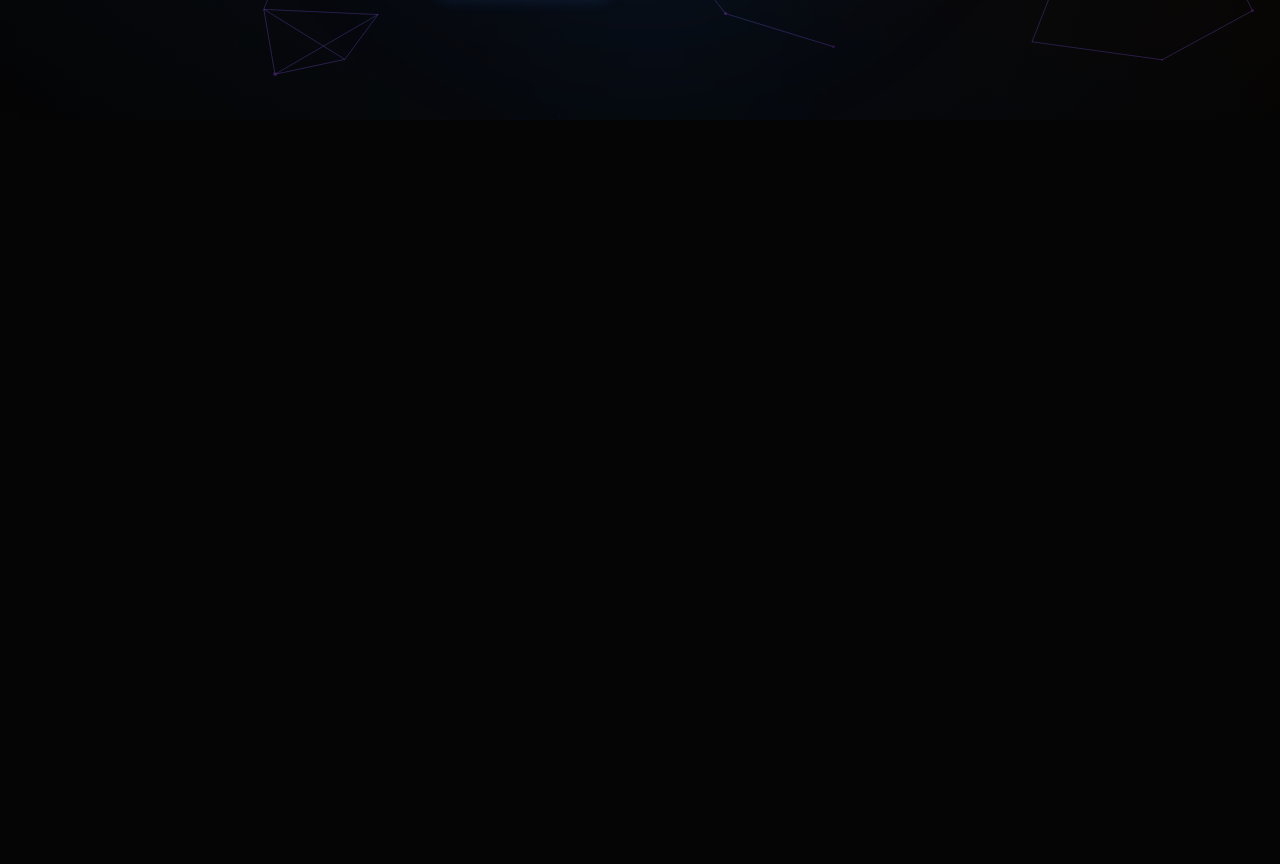
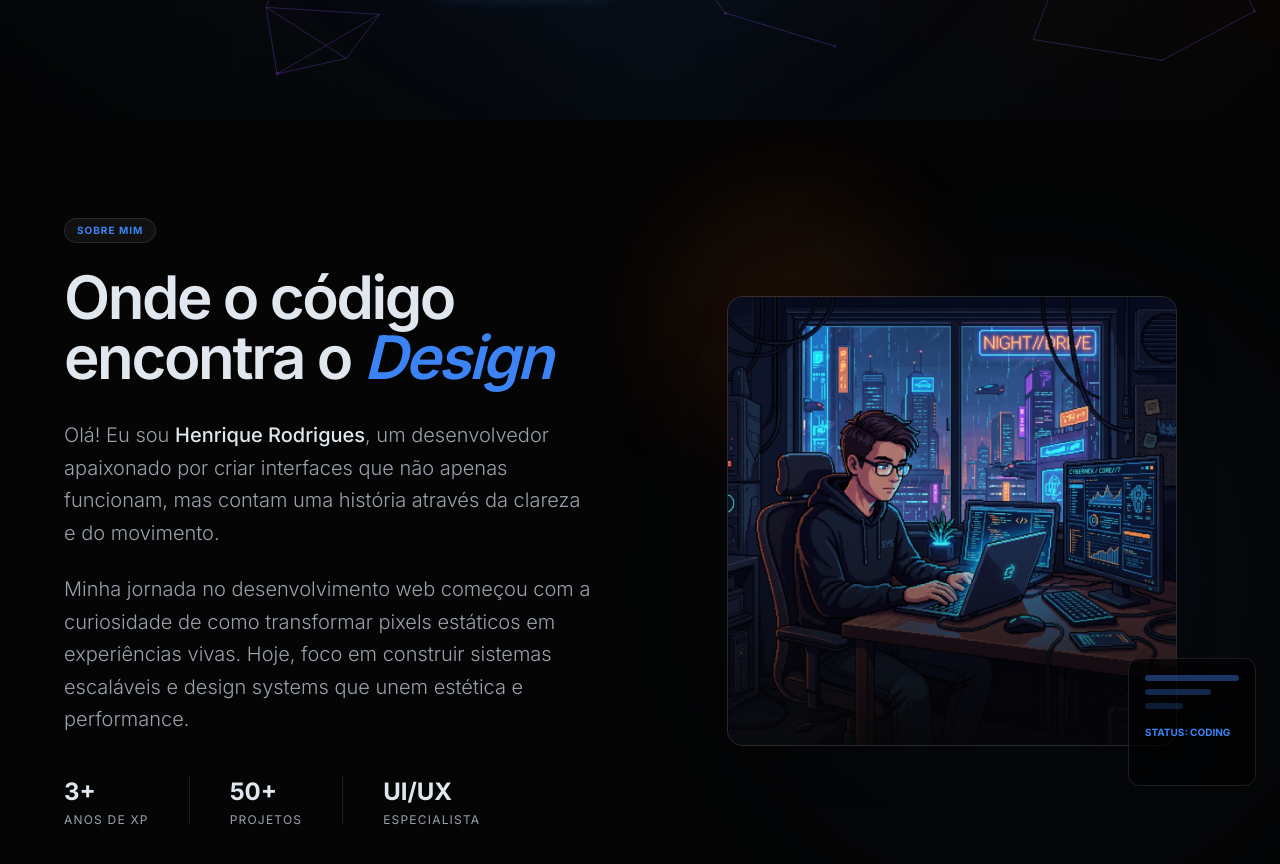
Before and after one commit to henriquerodrigues13/Projeto_portifolio, a React (Vite) app: page / in a window 1280 px wide. Shown: the part 680-1544 px from the top of the page. Before the commit the page ends 800 px from the top, so only its background shows below. Built offline with nearby package versions, Linux system fonts and the light colour scheme; the HTML template or start-up script is replaced by a standard one.

Commit message:
feat: segunda dobra criada

```diff
--- a/src/App.jsx
+++ b/src/App.jsx
@@ -2,6 +2,7 @@ import { useState } from "react";
 import { Route, Routes } from "react-router-dom";
 import Home from "./pages/Home.jsx";
 import Preloader from "./components/ui/Preloader.jsx";
+import Header from "./components/layout/Header.jsx";
 
 export default function App() {
   const [isLoaded, setIsLoaded] = useState(false);
@@ -10,6 +11,7 @@ export default function App() {
     <>
       <Preloader onReady={() => setIsLoaded(true)} />
       <div className={isLoaded ? "app-loaded" : "app-loading"}>
+        <Header />
         <Routes>
           <Route path="/" element={<Home />} />
         </Routes>
--- a/src/components/layout/Header.jsx
+++ b/src/components/layout/Header.jsx
@@ -13,11 +13,15 @@ export default function Header() {
     <header className="fixed left-0 right-0 top-0 z-50 flex justify-center px-6 py-6 transition-all duration-300 md:px-10">
       <nav className="glass-panel flex w-full max-w-5xl items-center justify-between rounded-full px-5 py-2.5 shadow-2xl shadow-black/20">
         {/* Logo */}
-        <div className="flex items-center gap-2">
+        <button
+          className="flex cursor-pointer items-center gap-2 transition-transform hover:scale-105 active:scale-95"
+          onClick={() => window.scrollTo({ top: 0, behavior: "smooth" })}
+          aria-label="Voltar ao topo"
+        >
           <div className="flex h-9 w-9 items-center justify-center rounded-full bg-primary text-[13px] font-bold text-primary-foreground shadow-lg shadow-primary/20">
             HR
           </div>
-        </div>
+        </button>
 
         {/* Desktop Nav */}
         <div className="hidden items-center gap-1 md:flex">
--- a/src/sections/Hero.jsx
+++ b/src/sections/Hero.jsx
@@ -1,6 +1,5 @@
 import AuraParticleCanvas from "../components/AuraParticleCanvas.jsx";
 import { Button } from "../components/ui/button.jsx";
-import Header from "../components/layout/Header.jsx";
 import { cn } from "../lib/utils.js";
 import { useMagnetic } from "../hooks/useMagnetic.js";
 
@@ -12,8 +11,6 @@ export default function Hero() {
     <main className="relative z-10 min-h-screen w-full overflow-hidden">
       <AuraParticleCanvas />
       <div className="pointer-events-none fixed inset-0 z-[1] bg-[radial-gradient(ellipse_at_top,_hsl(var(--primary)/0.08),_transparent_55%)]" />
-
-      <Header />
 
       <section
         className="relative z-10 flex min-h-screen flex-col items-center justify-center px-6 pb-16 pt-28 md:px-10"
--- a/src/sections/Sobre.jsx
+++ b/src/sections/Sobre.jsx
@@ -1,3 +1,85 @@
+import { cn } from "../lib/utils";
+
 export default function Sobre() {
-  return null;
+  return (
+    <section
+      id="sobre"
+      className="relative z-10 flex min-h-screen w-full flex-col items-center justify-start overflow-hidden px-6 py-16 md:px-10 lg:pt-24 lg:pb-32"
+    >
+      {/* Background Decor */}
+      <div className="absolute right-0 top-1/4 -z-10 h-[500px] w-[500px] rounded-full bg-primary/5 blur-[120px]" />
+
+      <div className="mx-auto flex w-full max-w-6xl flex-col items-center gap-16 lg:flex-row lg:items-start lg:gap-24">
+
+        {/* Left Side: Content */}
+        <div className="flex-1 text-left">
+          <div className="hero-enter hero-delay-1 mb-6 inline-flex items-center rounded-full border border-white/10 bg-white/5 px-3 py-1 text-[10px] font-bold uppercase tracking-widest text-primary">
+            Sobre Mim
+          </div>
+
+          <h2 className="hero-enter hero-delay-2 mb-8 text-balance text-4xl font-semibold tracking-tighter-custom text-foreground md:text-5xl lg:text-6xl">
+            Onde o código encontra o{" "}
+            <span className="text-primary italic">Design</span>
+          </h2>
+
+          <div className="hero-enter hero-delay-3 space-y-6 text-lg font-light leading-relaxed text-muted-foreground md:text-xl">
+            <p>
+              Olá! Eu sou <span className="font-medium text-foreground">Henrique Rodrigues</span>,
+              um desenvolvedor apaixonado por criar interfaces que não apenas funcionam, mas
+              contam uma história através da clareza e do movimento.
+            </p>
+
+            <p>
+              Minha jornada no desenvolvimento web começou com a curiosidade de como
+              transformar pixels estáticos em experiências vivas. Hoje, foco em construir
+              sistemas escaláveis e design systems que unem estética e performance.
+            </p>
+          </div>
+
+          <div className="hero-enter hero-delay-4 mt-10 flex flex-wrap gap-4">
+            <div className="flex flex-col gap-1">
+              <span className="text-2xl font-bold text-foreground">3+</span>
+              <span className="text-xs uppercase tracking-widest text-muted-foreground">Anos de XP</span>
+            </div>
+            <div className="mx-6 h-12 w-px bg-white/10 hidden sm:block" />
+            <div className="flex flex-col gap-1">
+              <span className="text-2xl font-bold text-foreground">50+</span>
+              <span className="text-xs uppercase tracking-widest text-muted-foreground">Projetos</span>
+            </div>
+            <div className="mx-6 h-12 w-px bg-white/10 hidden sm:block" />
+            <div className="flex flex-col gap-1">
+              <span className="text-2xl font-bold text-foreground">UI/UX</span>
+              <span className="text-xs uppercase tracking-widest text-muted-foreground">Especialista</span>
+            </div>
+          </div>
+        </div>
+
+        {/* Right Side: Image/Visual */}
+        <div className="hero-enter hero-delay-5 relative flex flex-1 items-center justify-center lg:pt-20">
+          <div className="relative z-10 aspect-square w-full max-w-[450px] overflow-hidden rounded-2xl border border-white/10 bg-white/5 shadow-2xl">
+            <img
+              src="/assets/sobre-pixel-art.png"
+              alt="Henrique Rodrigues Pixel Art"
+              className="h-full w-full object-cover transition-transform duration-700 hover:scale-105"
+            />
+            {/* Overlay Glass effect */}
+            <div className="absolute inset-0 bg-gradient-to-t from-background/80 via-transparent to-transparent" />
+          </div>
+
+          {/* Decorative floating elements */}
+          <div className="hero-content-enter hero-delay-6 absolute -bottom-6 -right-6 z-20 h-32 w-32 rounded-xl border border-white/10 bg-black/60 p-4 backdrop-blur-xl md:-bottom-10 md:-right-10">
+            <div className="flex flex-col gap-2">
+              <div className="h-1.5 w-full rounded-full bg-primary/40" />
+              <div className="h-1.5 w-[70%] rounded-full bg-primary/30" />
+              <div className="h-1.5 w-[40%] rounded-full bg-primary/20" />
+              <div className="mt-2 text-[10px] font-bold text-primary">STATUS: CODING</div>
+            </div>
+          </div>
+
+          <div className="absolute -left-6 -top-6 -z-10 h-64 w-64 animate-pulse rounded-full bg-secondary/10 blur-[60px]" />
+        </div>
+
+      </div>
+    </section>
+  );
 }
```
Also changed, not shown: public/assets/sobre-pixel-art.png (added).
